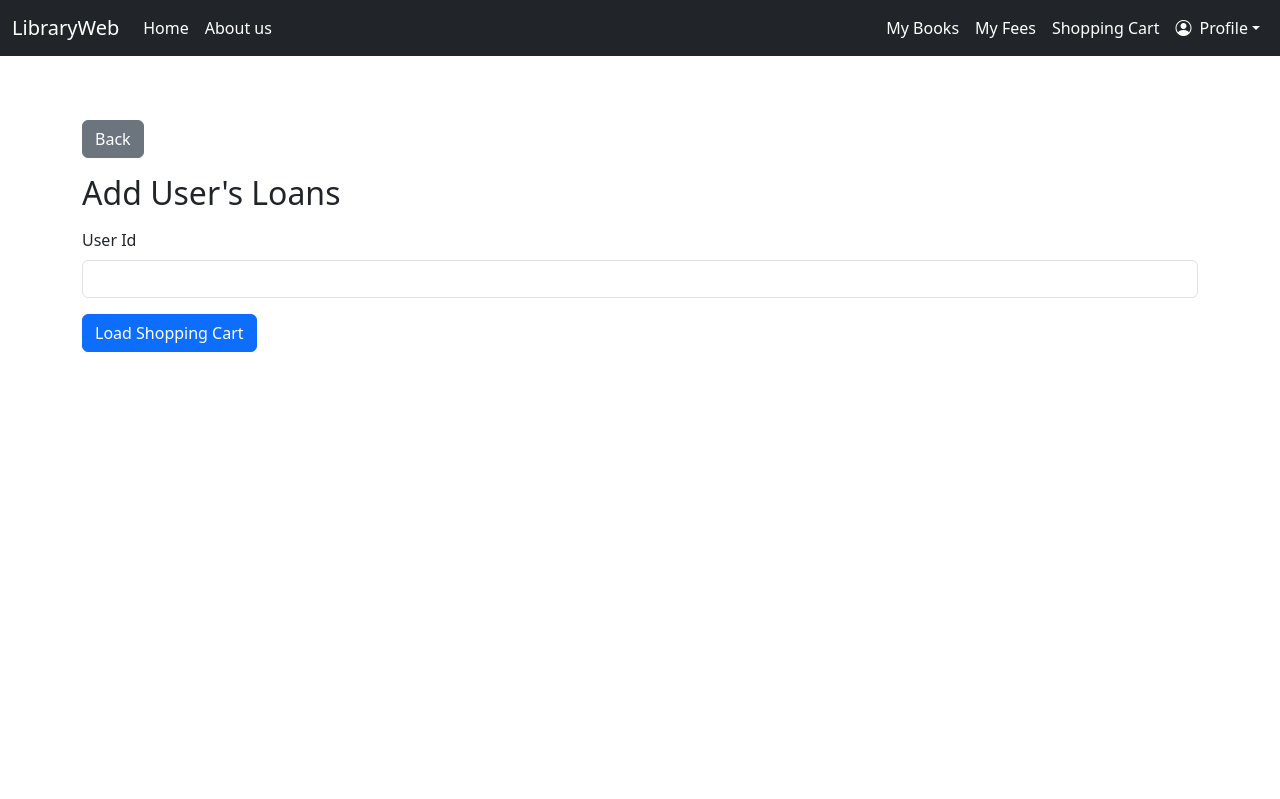
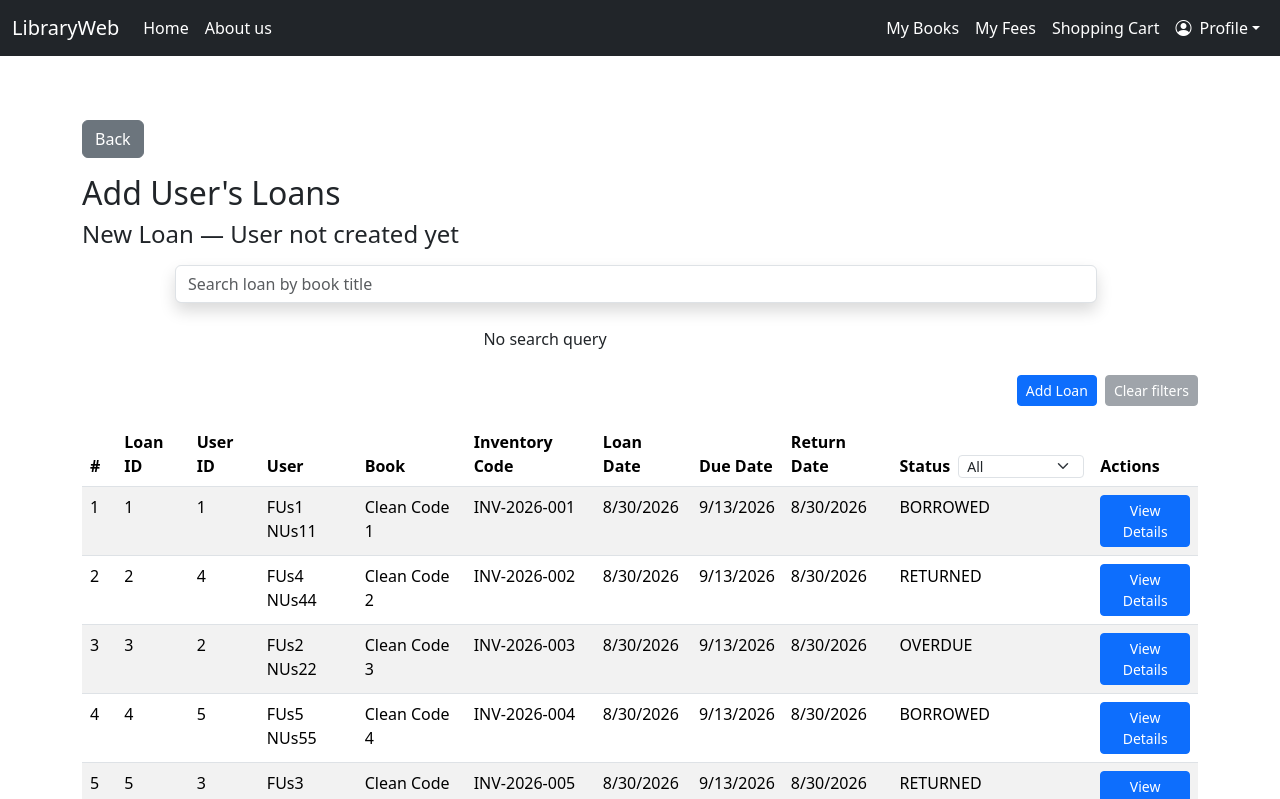
Before and after one commit to pterq/LibraryWeb, a React (Vite) app in the folder library-client/: page /userLoans/add in a window 1280 px wide. Shown: the top 799 px of the page. Built offline with nearby package versions, Linux system fonts and the light colour scheme; sample sign-in values are in the browser's storage.

Commit message:
front - mock users loans

```diff
--- a/library-client/src/component/dashboards/ViewEditAddPages/ViewEditAddLoansUserPage.tsx
+++ b/library-client/src/component/dashboards/ViewEditAddPages/ViewEditAddLoansUserPage.tsx
@@ -1,186 +1,18 @@
-import React, { useEffect, useMemo, useState } from "react";
-
-import axiosClient from "../../../api/axiosClient";
-import type { ReservationType } from "../../../types/DbTypes";
-
-import CartItemsTable from "../Tables/CartItemsTable";
+import React from "react";
 import LoanItemsTable from "../Tables/LoanItemsTable";
 
 type PageAction = "view" | "add";
-
-type CartFormData = {
-	userId: string;
-};
-
-const EMPTY_FORM: CartFormData = {
-	userId: "",
-};
 
 const ViewEditAddLoansUserPage = () => {
 	const path = window.location.pathname;
 	const action: PageAction = path.includes("/view") ? "view" : "add";
 
+	// tylko dla "view" próbujemy pobrać userId z URL
 	const rawId = path.split("/").pop() ?? "";
 	const parsedUserId = Number(rawId);
-	const userIdFromPath = Number.isFinite(parsedUserId) ? parsedUserId : null;
+	const userIdFromPath = action === "view" && Number.isFinite(parsedUserId) ? parsedUserId : null;
 
-	const [isEditing, setIsEditing] = useState(action === "add");
-	const isReadOnly = action === "view" && !isEditing;
-	const isExistingCartAction = action === "view";
-
-	const [formData, setFormData] = useState<CartFormData>(EMPTY_FORM);
-	const [reservations, setReservations] = useState<ReservationType[]>([]);
-	const [isLoading, setIsLoading] = useState(false);
-	const [error, setError] = useState<string | null>(null);
-
-	const selectedUserId = useMemo(() => {
-		const numericUserId = Number(formData.userId);
-		return Number.isFinite(numericUserId) && numericUserId > 0 ? numericUserId : null;
-	}, [formData.userId]);
-
-	useEffect(() => {
-		if (!isExistingCartAction) {
-			setFormData(EMPTY_FORM);
-			setReservations([]);
-			setError(null);
-			setIsEditing(true);
-			return;
-		}
-
-		setIsEditing(false);
-
-		if (!userIdFromPath) {
-			setError("Invalid or missing user id in URL.");
-			setFormData(EMPTY_FORM);
-			setReservations([]);
-			return;
-		}
-
-		let isActive = true;
-
-		const loadUserReservations = async () => {
-			setIsLoading(true);
-			setError(null);
-
-			try {
-				const response = await axiosClient.get("/reservations");
-				const allReservations = Array.isArray(response.data)
-					? (response.data as ReservationType[])
-					: [];
-
-				if (!isActive) {
-					return;
-				}
-
-				const reservationsForUser = allReservations.filter((reservation) => {
-					const user = reservation.user as
-						| { userId?: number | string | null; id?: number | string | null }
-						| undefined;
-
-					if (typeof user?.userId === "number") {
-						return user.userId === userIdFromPath;
-					}
-
-					if (typeof user?.userId === "string") {
-						return Number(user.userId) === userIdFromPath;
-					}
-
-					if (typeof user?.id === "number") {
-						return user.id === userIdFromPath;
-					}
-
-					if (typeof user?.id === "string") {
-						return Number(user.id) === userIdFromPath;
-					}
-
-					return false;
-				});
-
-				setFormData({ userId: String(userIdFromPath) });
-				setReservations(reservationsForUser);
-			} catch {
-				if (!isActive) {
-					return;
-				}
-
-				setError("Failed to load shopping cart reservations.");
-				setFormData({ userId: String(userIdFromPath) });
-				setReservations([]);
-			} finally {
-				if (isActive) {
-					setIsLoading(false);
-				}
-			}
-		};
-
-		void loadUserReservations();
-
-		return () => {
-			isActive = false;
-		};
-	}, [action, isExistingCartAction, userIdFromPath]);
-
-	const pageTitle =
-		action === "view"
-			? isEditing
-				? "Edit User's Loans"
-				: "View User's Loans"
-			: "Add User's Loans";
-
-	const handleChange = (event: React.ChangeEvent<HTMLInputElement>) => {
-		const { name, value } = event.target;
-		setFormData((prev) => ({ ...prev, [name]: value }));
-	};
-
-	const handleSubmit = async (event: React.FormEvent) => {
-		event.preventDefault();
-
-		if (isReadOnly || !selectedUserId) {
-			return;
-		}
-
-		setIsLoading(true);
-		setError(null);
-
-		try {
-			const response = await axiosClient.get("/reservations");
-			const allReservations = Array.isArray(response.data)
-				? (response.data as ReservationType[])
-				: [];
-
-			const reservationsForUser = allReservations.filter((reservation) => {
-				const user = reservation.user as
-					| { userId?: number | string | null; id?: number | string | null }
-					| undefined;
-
-				if (typeof user?.userId === "number") {
-					return user.userId === selectedUserId;
-				}
-
-				if (typeof user?.userId === "string") {
-					return Number(user.userId) === selectedUserId;
-				}
-
-				if (typeof user?.id === "number") {
-					return user.id === selectedUserId;
-				}
-
-				if (typeof user?.id === "string") {
-					return Number(user.id) === selectedUserId;
-				}
-
-				return false;
-			});
-
-			setReservations(reservationsForUser);
-			setIsEditing(false);
-		} catch {
-			setError("Failed to load shopping cart reservations.");
-			setReservations([]);
-		} finally {
-			setIsLoading(false);
-		}
-	};
+	const pageTitle = action === "view" ? "View User's Loans" : "Add User's Loans";
 
 	return (
 		<div className="container py-3">
@@ -189,40 +21,32 @@ const ViewEditAddLoansUserPage = () => {
 					Back
 				</button>
 			</div>
+
 			<h2>{pageTitle}</h2>
 
-			{isLoading && <p>Loading shopping cart data...</p>}
-			{error && <p className="text-danger mb-3">{error}</p>}
+			{/* VIEW MODE */}
+			{action === "view" && (
+				<>
+					{!userIdFromPath && (
+						<p className="text-danger mb-3">Invalid or missing user id in URL.</p>
+					)}
 
-			<form onSubmit={handleSubmit} className="mt-3 mb-4">
-				<div className="mb-3">
-					<label htmlFor="userId" className="form-label">
-						User Id
-					</label>
-					<input
-						type="number"
-						id="userId"
-						name="userId"
-						className="form-control"
-						value={formData.userId}
-						onChange={handleChange}
-						disabled={isReadOnly || isLoading}
-						min="1"
-						required
-					/>
-				</div>
+					{userIdFromPath && (
+						<>
+							<h4 className="mb-3">User Id: {userIdFromPath}</h4>
+							<LoanItemsTable userId={userIdFromPath} />
+						</>
+					)}
+				</>
+			)}
 
-				{!isReadOnly && (
-					<button type="submit" className="btn btn-primary" disabled={isLoading}>
-						{action === "view" ? "Save Changes" : "Load Shopping Cart"}
-					</button>
-				)}
-			</form>
+			{/* ADD MODE */}
+			{action === "add" && (
+				<>
+					<h4 className="mb-3">New Loan — User not created yet</h4>
 
-			{selectedUserId && (
-				<>
-					<h4 className="mb-3">Reservations for user id: {selectedUserId}</h4>
-					<LoanItemsTable userId={selectedUserId} />
+					{/* LoanItemsTable bez userId → powinna wyświetlić pustą tabelę */}
+					<LoanItemsTable userId={null} />
 				</>
 			)}
 		</div>
```
